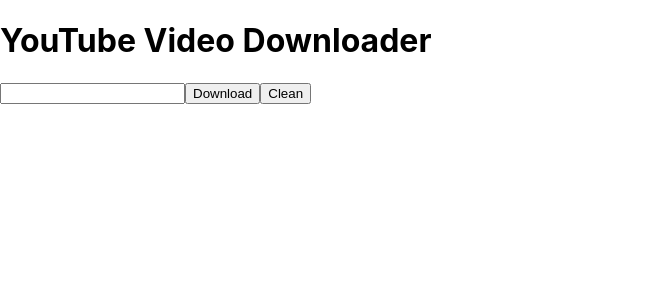
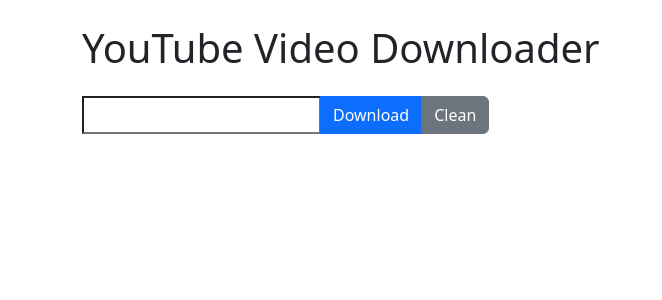
Before and after one commit to Lmex89/youtube-dl-front, a React (Create React App) app: page / in a window 1280 px wide. Shown: the top 300 px of the page, without its empty margins (0-662 px from the left). Built offline with nearby package versions, Linux system fonts and the light colour scheme.

Commit message:
agregando estilos para botones

```diff
--- a/docker-compose.yaml
+++ b/docker-compose.yaml
@@ -5,5 +5,5 @@
       context: .
       dockerfile: Dockerfile
     ports:
-      - 3000:3000
+      - 3010:3000
     restart: unless-stopped
--- a/package.json
+++ b/package.json
@@ -7,7 +7,9 @@
     "@testing-library/react": "^13.0.0",
     "@testing-library/user-event": "^13.2.1",
     "axios": "^1.4.0",
+    "bootstrap": "^5.3.0",
     "react": "^18.2.0",
+    "react-bootstrap": "^2.7.4",
     "react-dom": "^18.2.0",
     "react-scripts": "5.0.1",
     "web-vitals": "^2.1.0"
--- a/src/App.css
+++ b/src/App.css
@@ -2,37 +2,60 @@
   text-align: center;
 }
 
-.App-logo {
-  height: 40vmin;
-  pointer-events: none;
+h1 {
+  margin-bottom: 2rem;
 }
 
-@media (prefers-reduced-motion: no-preference) {
-  .App-logo {
-    animation: App-logo-spin infinite 20s linear;
-  }
+.input-container {
+  display: flex;
+  justify-content: center;
+  margin-bottom: 2rem;
 }
 
-.App-header {
-  background-color: #282c34;
-  min-height: 100vh;
+.input-field {
+  width: 400px;
+  padding: 0.5rem;
+  font-size: 16px;
+}
+
+.button-container {
+  display: flex;
+  justify-content: center;
+  margin-bottom: 2rem;
+}
+
+.button {
+  padding: 0.75rem 2rem;
+  font-size: 16px;
+  font-weight: bold;
+  background-color: #007bff;
+  color: #fff;
+  border: none;
+  border-radius: 5px;
+  cursor: pointer;
+  transition: background-color 0.3s ease;
+}
+
+.button:hover {
+  background-color: #0056b3;
+}
+
+.video-container {
   display: flex;
   flex-direction: column;
   align-items: center;
-  justify-content: center;
-  font-size: calc(10px + 2vmin);
-  color: white;
+  margin-bottom: 2rem;
 }
 
-.App-link {
-  color: #61dafb;
+.video-id {
+  margin-bottom: 1rem;
 }
 
-@keyframes App-logo-spin {
-  from {
-    transform: rotate(0deg);
-  }
-  to {
-    transform: rotate(360deg);
-  }
+.video-player {
+  width: 400px;
 }
+
+.download-link {
+  margin-top: 1rem;
+  font-size: 16px;
+}
--- a/src/App.js
+++ b/src/App.js
@@ -1,5 +1,7 @@
 import React, { useState } from 'react';
 import axios from 'axios';
+import './App.css';
+import { OverlayTrigger, Popover } from 'react-bootstrap';
 
 function App() {
   const [youtubeUrl, setYoutubeUrl] = useState('');
@@ -16,7 +18,7 @@
     axios
       .get(`https://intraytdlp.servicecloudlmex.co/api/v1/yt/videos-uploaded/${videoId}`, { responseType: 'blob' })
       .then((response) => {
-        const downloadUrl1 = window.URL.createObjectURL(new Blob([response.data],{
+        const downloadUrl1 = window.URL.createObjectURL(new Blob([response.data], {
           type: 'application/octet-stream',
         }));
         console.log("este es el objecto ", downloadUrl1)
@@ -35,11 +37,15 @@
         console.error('Error:', error);
       });
   };
-
+  const popover = (
+    <Popover id="popover-basic">
+      <Popover.Body>Please enter a YouTube URL.</Popover.Body>
+    </Popover>
+  );
 
   const handleDownload = () => {
+    if (youtubeUrl) {
       setLoading(true);
-
       axios
         .post('https://intraytdlp.servicecloudlmex.co/api/v1/yt/videos-uploaded/', { url: youtubeUrl })
         .then((response) => {
@@ -52,6 +58,9 @@
           setLoading(false);
           setDownloadUrl('');
         });
+    } else {
+
+    }
   };
 
   const handleClean = () => {
@@ -62,11 +71,19 @@
   };
 
   return (
-    <div className="App">
-      <h1>YouTube Video Downloader</h1>
+    <div className="container">
+      <h1 className="mt-4 mb-4">YouTube Video Downloader</h1>
+      <div className="input-group mb-4">
         <input type="text" value={youtubeUrl} onChange={handleInputChange} />
-      <button onClick={handleDownload}>Download</button>
-      <button onClick={handleClean}>Clean</button>
+        <OverlayTrigger trigger="click" placement="right" overlay={popover} rootClose>
+        <button className="btn btn-primary" type="button" onClick={handleDownload}>
+          Download
+        </button>
+      </OverlayTrigger>
+        <button className="btn btn-secondary" type="button" onClick={handleClean}>
+          Clean
+        </button>
+      </div>
       {loading && <div>Loading...</div>}
       {downloadUrl && url && (
         <div>
--- a/src/index.js
+++ b/src/index.js
@@ -3,6 +3,7 @@
 import './index.css';
 import App from './App';
 import reportWebVitals from './reportWebVitals';
+import 'bootstrap/dist/css/bootstrap.css'; // Add this line
 
 const root = ReactDOM.createRoot(document.getElementById('root'));
 root.render(
```
Also changed, not shown: 1 other file (tests, documents, lock files or other folders). Lines whose indentation alone changed are shown as unchanged.
